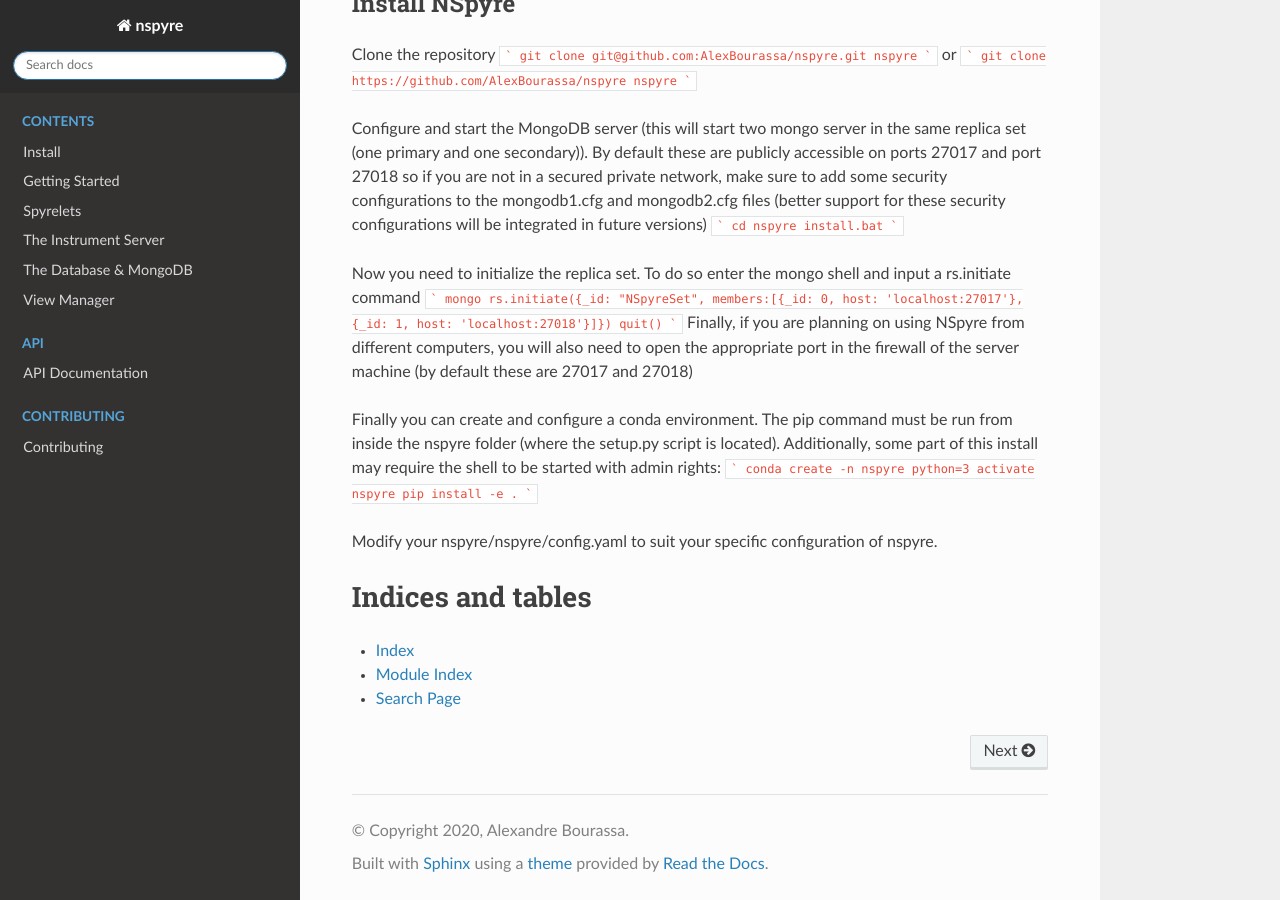
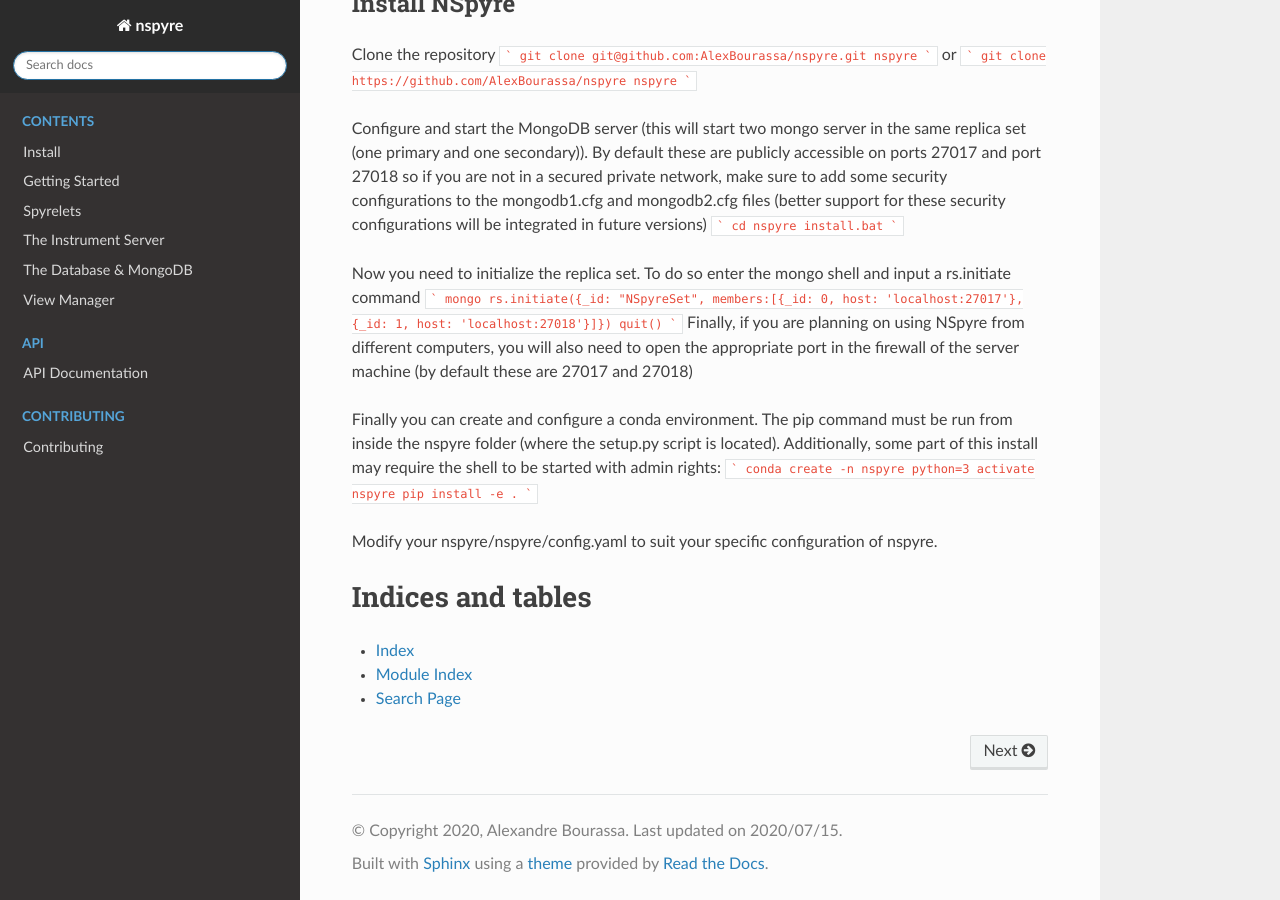
Before and after one commit to nspyre-org/nspyre, a Sphinx documentation site: the page built from docs/index.rst, in a window 1280 px wide and 900 px high, scrolled down 790 px. Built offline with Sphinx 7.4.7 and the Read the Docs theme 2.0.0, drawn with Linux system fonts in a browser that asks for light colours.

Commit message:
Update conf.py

```diff
--- a/docs/conf.py
+++ b/docs/conf.py
@@ -88,3 +88,8 @@
 # relative to this directory. They are copied after the builtin static files,
 # so a file named "default.css" will overwrite the builtin "default.css".
 html_static_path = ['_static']
+
+html_logo = 'images/logo.png'
+html_favicon = 'images/favicon.ico'
+
+html_last_updated_fmt = '%Y/%m/%d'
```
